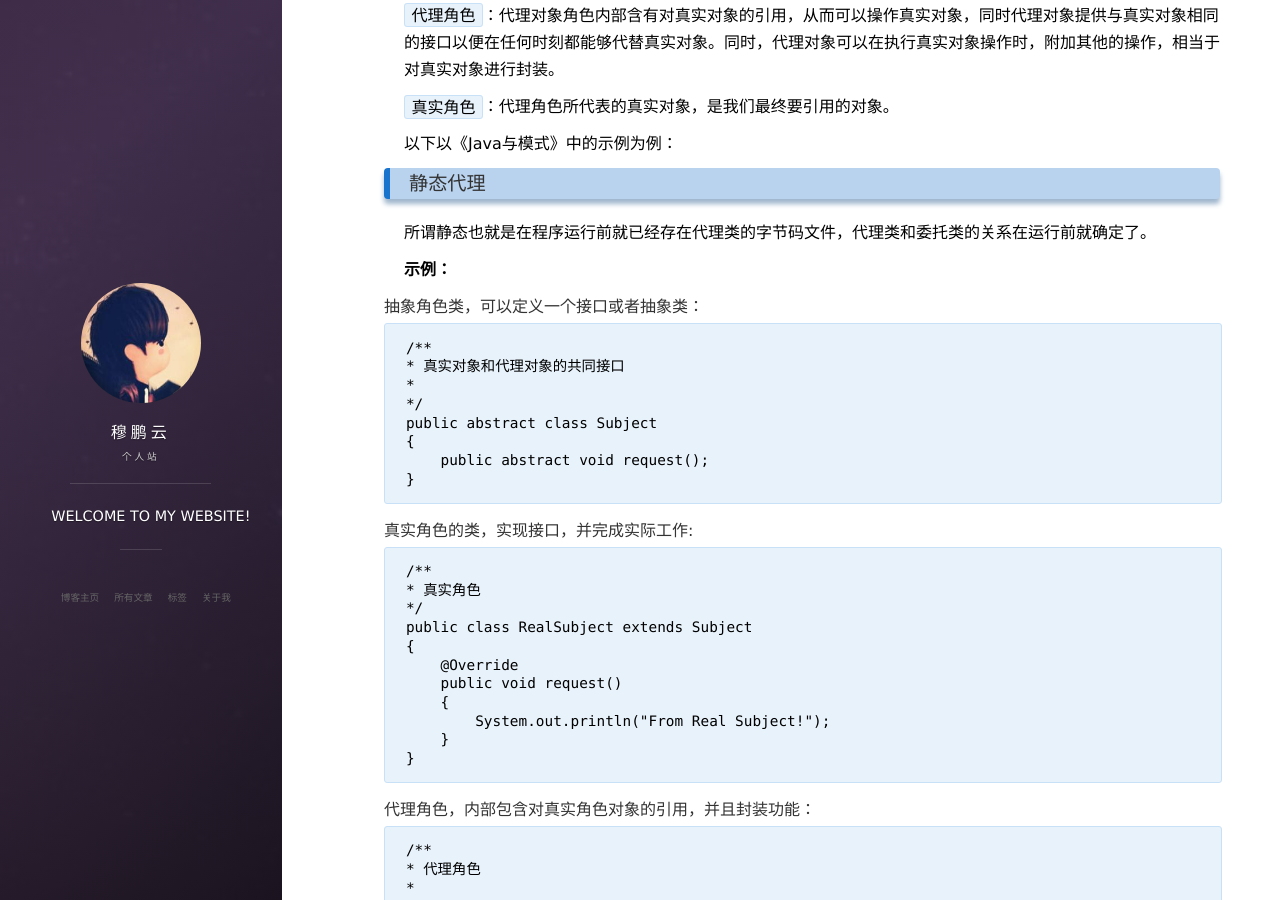
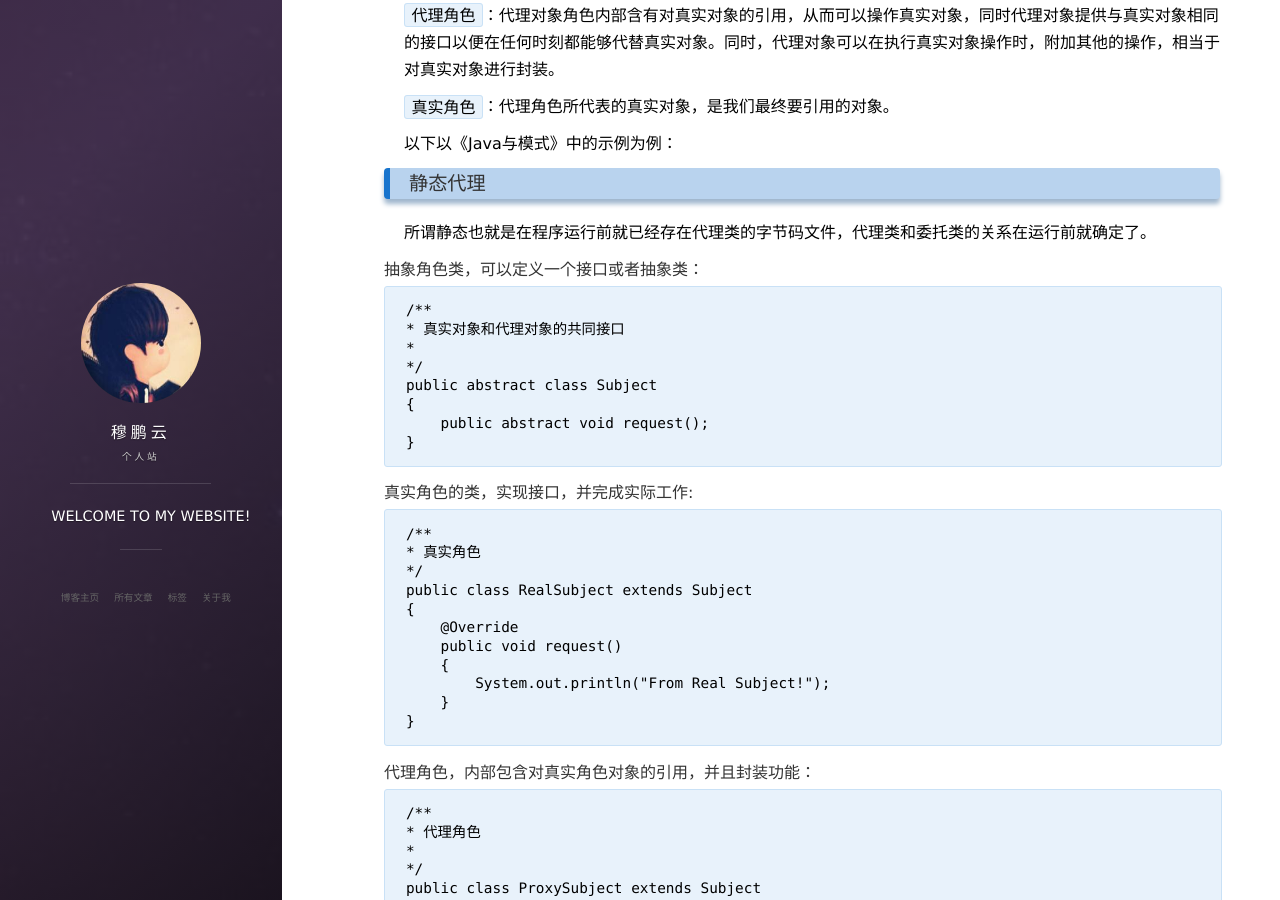
Before and after one commit to mupengyun/mupengyun.github.io, a Jekyll site: the page built from _posts/2015-05-02-JAVA-proxy.MD, in a window 1280 px wide and 900 px high, scrolled down 600 px. Built offline with Jekyll 4.4.1, drawn with Linux system fonts in a browser that asks for light colours; nearby versions of some CDN libraries; comment, search, counter and statistics services are not loaded.

Commit message:
fix blog

````diff
--- a/_posts/2015-05-02-JAVA-proxy.MD
+++ b/_posts/2015-05-02-JAVA-proxy.MD
@@ -28,9 +28,7 @@ tag: JAVA
 
 所谓静态也就是在程序运行前就已经存在代理类的字节码文件，代理类和委托类的关系在运行前就确定了。
 
-**示例：**
-
-##### 抽象角色类，可以定义一个接口或者抽象类：
+#####  抽象角色类，可以定义一个接口或者抽象类：
 
 ```
 /**
````
